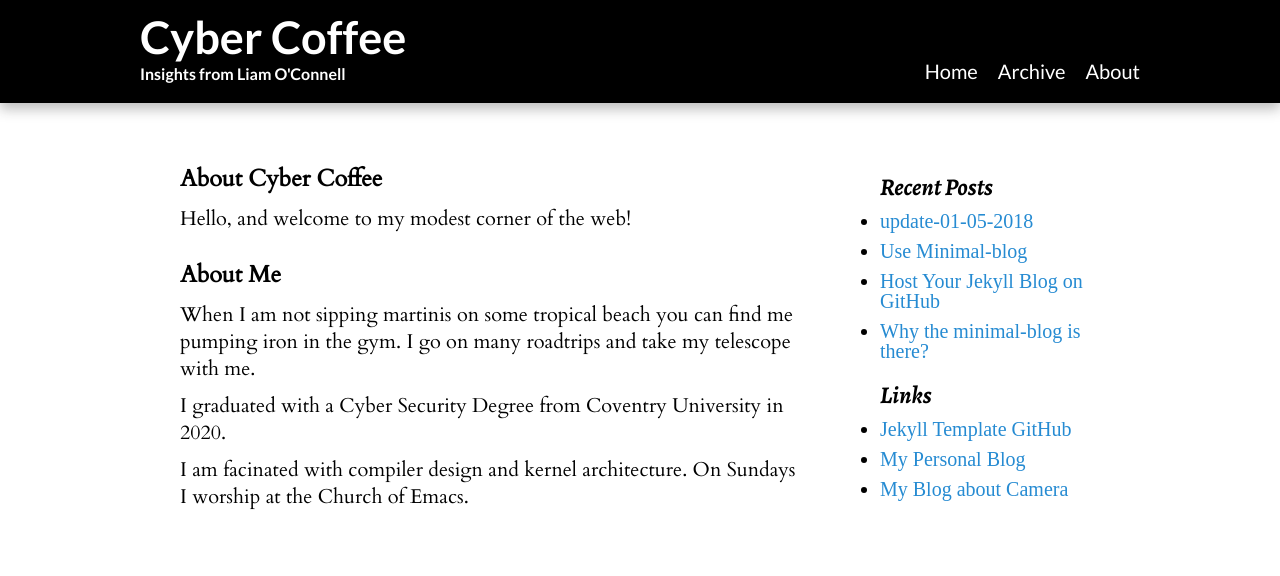
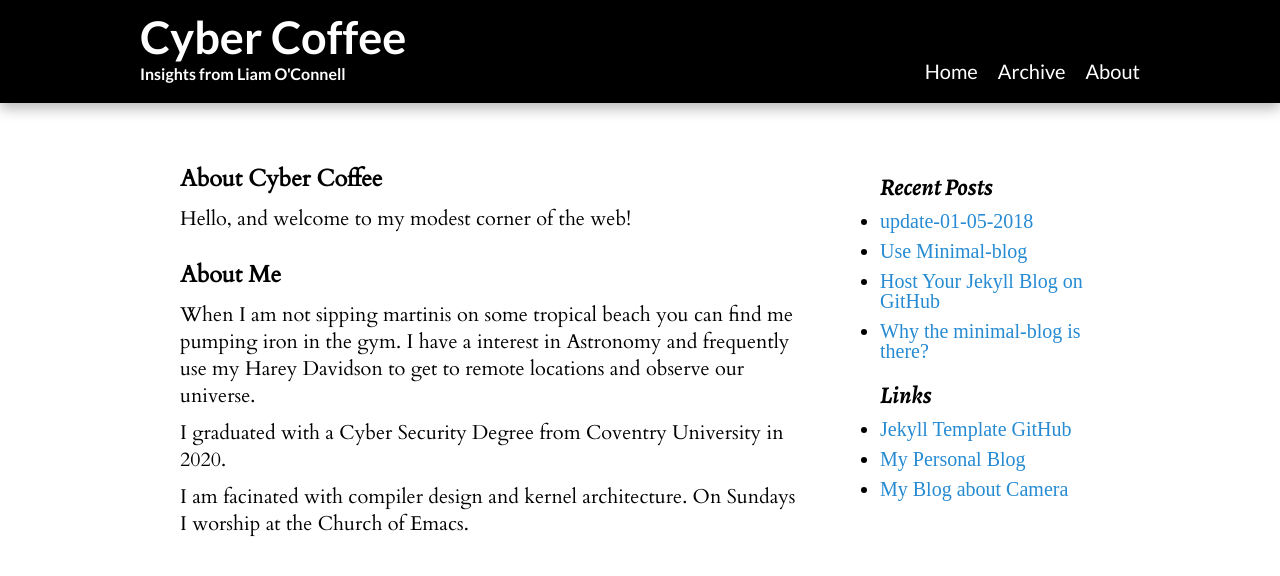
Before and after one commit to lpoconnell/CyberCoffee, a Jekyll site: the page built from list.html, in a window 1280 px wide. Shown: the top 576 px of the page. Built offline with Jekyll 4.4.1, drawn with Linux system fonts in a browser that asks for light colours; some web fonts are replaced.

Commit message:
Update list.html

```diff
--- a/list.html
+++ b/list.html
@@ -5,6 +5,6 @@ layout: default
 <p>Hello, and welcome to my modest corner of the web!</p>
 <br>
 <h3>About Me</h3>
-<p>When I am not sipping martinis on some tropical beach you can find me pumping iron in the gym. I go on many roadtrips and take my telescope with me.</p>
+<p>When I am not sipping martinis on some tropical beach you can find me pumping iron in the gym. I have a interest in Astronomy and frequently use my Harey Davidson to get to remote locations and observe our universe. </p>
 <p>I graduated with a Cyber Security Degree from Coventry University in 2020. </p>
 <p>I am facinated with compiler design and kernel architecture. On Sundays I worship at the Church of Emacs.</p>
```
